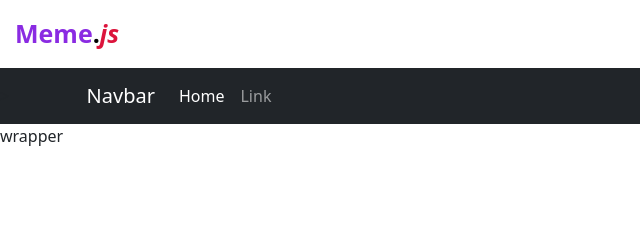
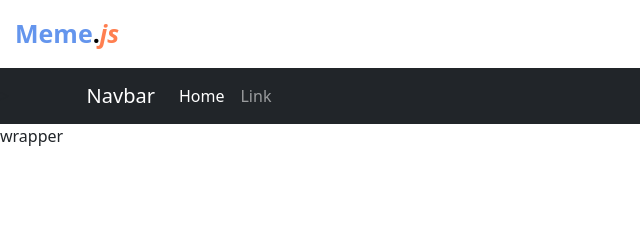
Before and after one commit to Polysoude51/Test-js, a website: page index.html in a window 1280 px wide. Shown: the top 240 px of the page, 0-640 px from the left. Drawn offline with nearby package versions, Linux system fonts and the light colour scheme.

Commit message:
changement couleur .js

```diff
--- a/style/style.css
+++ b/style/style.css
@@ -10,12 +10,12 @@
     font-size:25px;
     padding: 15px;
     font-weight: 900;
-    color: blueviolet;
+    color: cornflowerblue;
 }
 #dot{
     color: black;
 }
 #js{
     font-style: italic;
-    color: crimson;
+    color: coral;
 }
```
